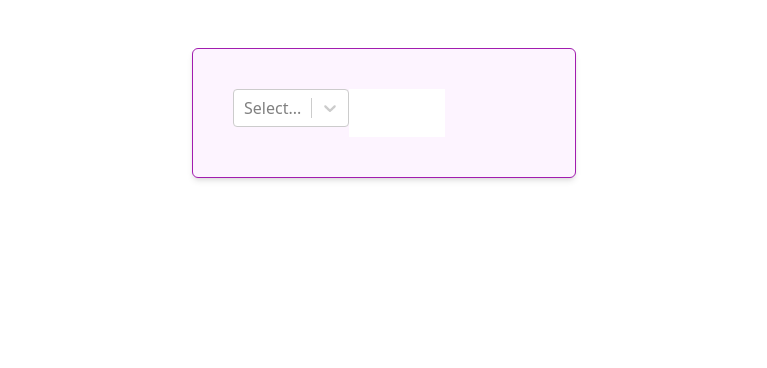
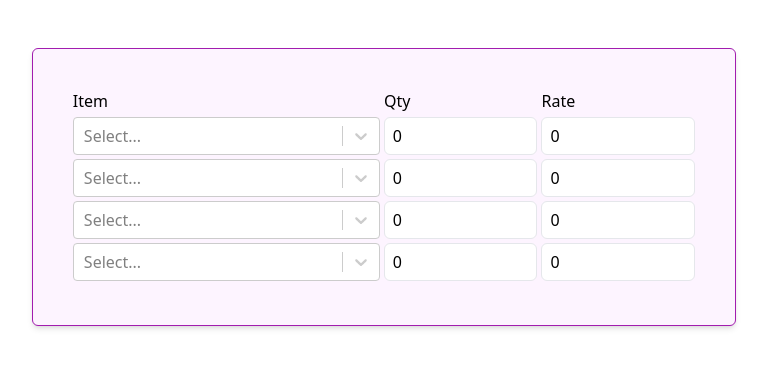
Before and after one commit to msafdaar/feed-energy-protien, a React (Vite) app: page / in a window 1280 px wide. Shown: the top 368 px of the page, without its empty margins (256-1023 px from the left). Built offline with nearby package versions, Linux system fonts and the light colour scheme.

Commit message:
add select and input elements

```diff
--- a/package.json
+++ b/package.json
@@ -11,7 +11,8 @@
   "dependencies": {
     "react": "^18.2.0",
     "react-dom": "^18.2.0",
-    "react-select": "^5.7.2"
+    "react-select": "^5.7.2",
+    "uniqid": "^5.4.0"
   },
   "devDependencies": {
     "@types/react": "^18.0.28",
--- a/src/App.jsx
+++ b/src/App.jsx
@@ -1,14 +1,29 @@
 import { useState } from 'react'
 import Select from 'react-select'
 import options from './base.json'
+import uniqid from 'uniqid'
 function App() {
+  let [formula, setFormula] = useState([{},{},{},{}]);
+  function changeHandler (item, target){
+    console.log(item)
+    console.log(target)
+  }
+
   return (
-    <div className='w-96 bg-fuchsia-50 border border-fuchsia-700 shadow-md p-10 rounded-md'>
-    <div className='flex w-full'>
-    <Select options={options} isClearable={true} onChange={item=>console.log(item)}></Select>
-    <input className='w-24 h-12'></input>
+    <div className=' bg-fuchsia-50 border border-fuchsia-700 shadow-md p-10 rounded-md'>
+    <div className='flex gap-1 mb-1'>
+      <div className='w-2/4'>Item</div>
+      <div className='w-1/4'>Qty</div>
+      <div className='w-1/4'>Rate</div>
     </div>
-    </div>
+    {formula.map((item, index)=>{
+      return <div className='flex gap-1 mb-1' key={uniqid()}>
+      <Select className='w-2/4' options={options} isClearable={true} onChange={(value) => changeHandler(value, index)} data-item-index={index} data-input-type = "item"></Select>
+      <input className='w-1/4 border rounded-md px-2' type='number' min="0" value={item.qty ? item.qty : 0} onChange={changeHandler} data-item-index={index} data-input-type = "qty"></input>
+      <input className='w-1/4 border rounded-md px-2' type='number' min="0" value={item.rate ? item.rate : 0} onChange={changeHandler} data-item-index={index} data-input-type = "rate"></input>
+      </div>
+    })}
+   </div>
   )
 }
 
```
Also changed, not shown: 1 other file (tests, documents, lock files or other folders).
